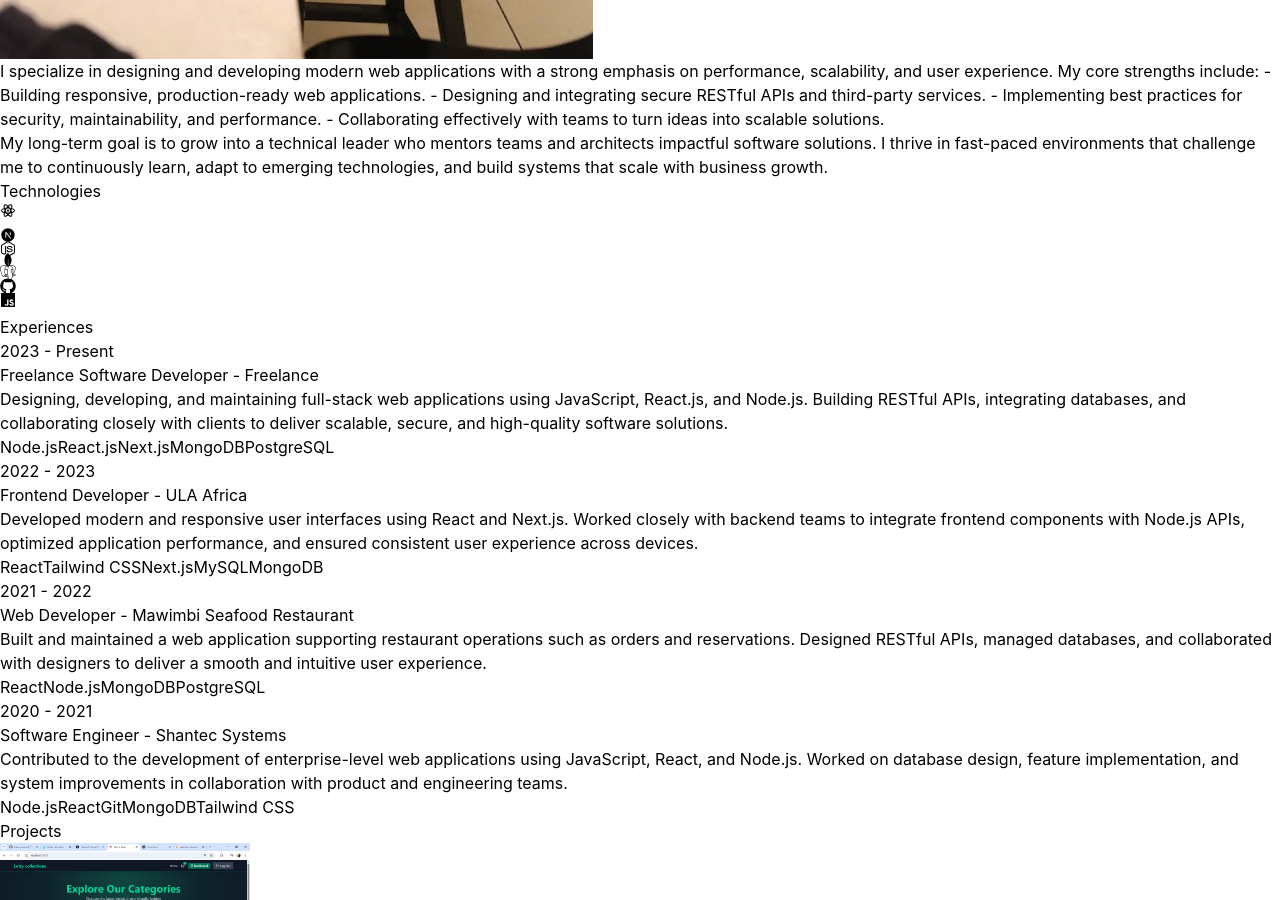
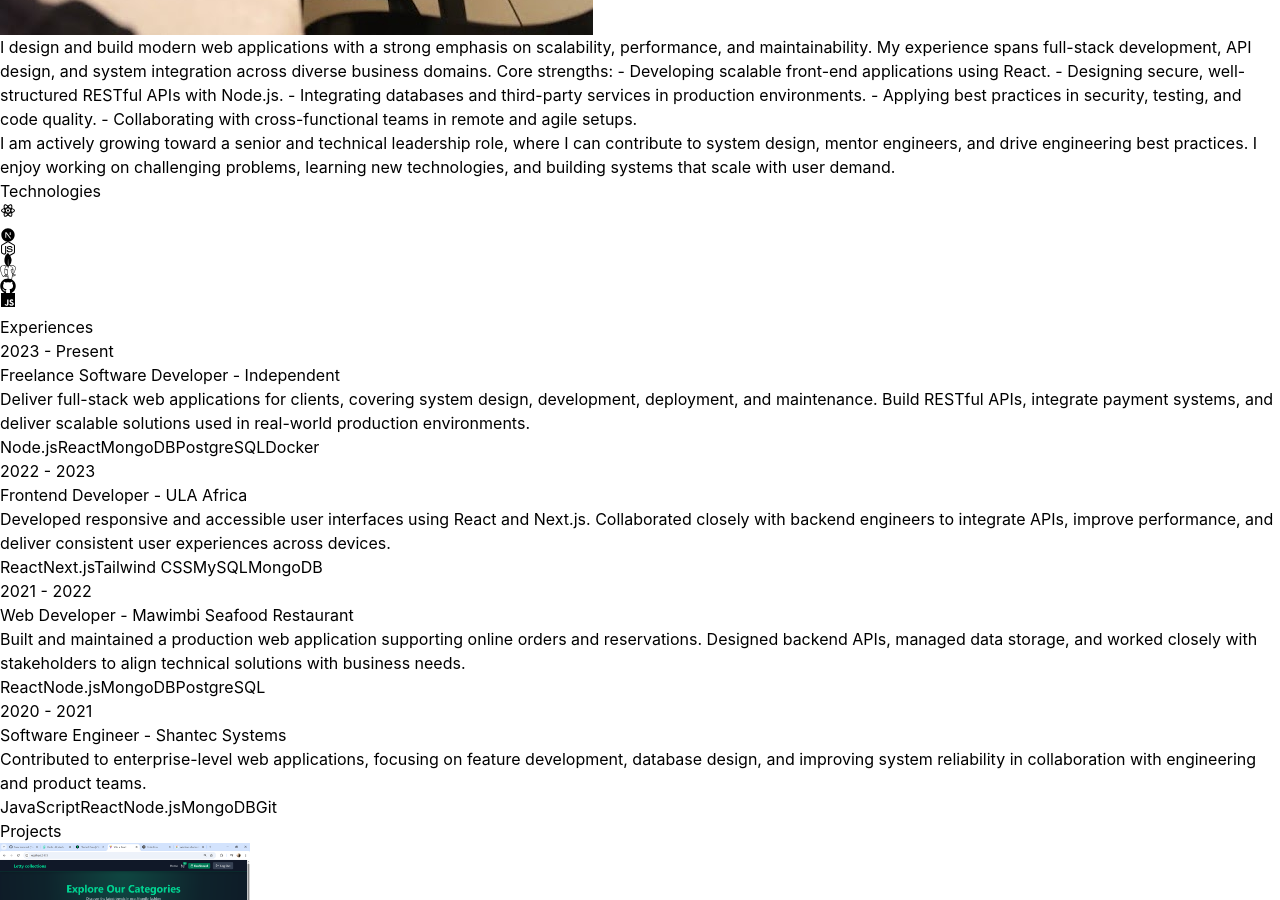
Before and after one commit to Francisomondi/My_Portfolio, a React (Vite) app: page / in a window 1280 px wide. Shown: the part 1900-2800 px from the top of the page. Built offline with nearby package versions, Linux system fonts and the light colour scheme.

Commit message:
improved structure

```diff
--- a/src/constants/index.js
+++ b/src/constants/index.js
@@ -4,57 +4,58 @@ import project3 from "../assets/projects/project-3.jpg";
 import project4 from "../assets/projects/project-4.jpg";
 
 export const HERO_CONTENT = `
-I am a results-driven software developer focused on building scalable, high-performance, and user-centric web applications.
-With strong expertise in the MERN stack (MongoDB, Express, React, Node.js), I enjoy solving complex problems, designing clean architectures,
-and delivering reliable digital products that create real business value.
+Full-stack software developer with strong experience building scalable, production-ready web applications.
+I specialize in JavaScript and the MERN stack, with a focus on clean architecture, performance optimization,
+and delivering reliable products for real-world use cases.
 `;
 
 export const ABOUT_TEXT = `
-I specialize in designing and developing modern web applications with a strong emphasis on performance, scalability, and user experience.
+I design and build modern web applications with a strong emphasis on scalability, performance, and maintainability.
+My experience spans full-stack development, API design, and system integration across diverse business domains.
 
-My core strengths include:
-- Building responsive, production-ready web applications.
-- Designing and integrating secure RESTful APIs and third-party services.
-- Implementing best practices for security, maintainability, and performance.
-- Collaborating effectively with teams to turn ideas into scalable solutions.
+Core strengths:
+- Developing scalable front-end applications using React.
+- Designing secure, well-structured RESTful APIs with Node.js.
+- Integrating databases and third-party services in production environments.
+- Applying best practices in security, testing, and code quality.
+- Collaborating with cross-functional teams in remote and agile setups.
 `;
 
 export const ABOUT_TEXT2 = `
-My long-term goal is to grow into a technical leader who mentors teams and architects impactful software solutions.
-I thrive in fast-paced environments that challenge me to continuously learn, adapt to emerging technologies,
-and build systems that scale with business growth.
+I am actively growing toward a senior and technical leadership role, where I can contribute to system design,
+mentor engineers, and drive engineering best practices. I enjoy working on challenging problems,
+learning new technologies, and building systems that scale with user demand.
 `;
 
 export const EXPERIENCES = [
   {
     year: "2023 - Present",
     role: "Freelance Software Developer",
-    company: "Freelance",
+    company: "Independent",
     description: `
-Designing, developing, and maintaining full-stack web applications using JavaScript, React.js, and Node.js.
-Building RESTful APIs, integrating databases, and collaborating closely with clients to deliver scalable,
-secure, and high-quality software solutions.
+Deliver full-stack web applications for clients, covering system design, development, deployment, and maintenance.
+Build RESTful APIs, integrate payment systems, and deliver scalable solutions used in real-world production environments.
     `,
-    technologies: ["Node.js", "React.js", "Next.js", "MongoDB", "PostgreSQL"],
+    technologies: ["Node.js", "React", "MongoDB", "PostgreSQL", "Docker"],
   },
   {
     year: "2022 - 2023",
     role: "Frontend Developer",
     company: "ULA Africa",
     description: `
-Developed modern and responsive user interfaces using React and Next.js.
-Worked closely with backend teams to integrate frontend components with Node.js APIs,
-optimized application performance, and ensured consistent user experience across devices.
+Developed responsive and accessible user interfaces using React and Next.js.
+Collaborated closely with backend engineers to integrate APIs, improve performance,
+and deliver consistent user experiences across devices.
     `,
-    technologies: ["React", "Tailwind CSS", "Next.js", "MySQL", "MongoDB"],
+    technologies: ["React", "Next.js", "Tailwind CSS", "MySQL", "MongoDB"],
   },
   {
     year: "2021 - 2022",
     role: "Web Developer",
     company: "Mawimbi Seafood Restaurant",
     description: `
-Built and maintained a web application supporting restaurant operations such as orders and reservations.
-Designed RESTful APIs, managed databases, and collaborated with designers to deliver a smooth and intuitive user experience.
+Built and maintained a production web application supporting online orders and reservations.
+Designed backend APIs, managed data storage, and worked closely with stakeholders to align technical solutions with business needs.
     `,
     technologies: ["React", "Node.js", "MongoDB", "PostgreSQL"],
   },
@@ -63,10 +64,10 @@ Designed RESTful APIs, managed databases, and collaborated with designers to del
     role: "Software Engineer",
     company: "Shantec Systems",
     description: `
-Contributed to the development of enterprise-level web applications using JavaScript, React, and Node.js.
-Worked on database design, feature implementation, and system improvements in collaboration with product and engineering teams.
+Contributed to enterprise-level web applications, focusing on feature development, database design,
+and improving system reliability in collaboration with engineering and product teams.
     `,
-    technologies: ["Node.js", "React", "Git", "MongoDB", "Tailwind CSS"],
+    technologies: ["JavaScript", "React", "Node.js", "MongoDB", "Git"],
   },
 ];
 
@@ -75,41 +76,41 @@ export const PROJECTS = [
     title: "Leemart Enterprises",
     image: project1,
     description:
-      "A full-featured e-commerce platform with product management, shopping cart functionality, secure authentication, and M-Pesa payment integration.",
-    technologies: ["React", "Cloudinary", "Tailwind CSS", "Node.js", "MongoDB", "M-Pesa Daraja API"],
+      "Production e-commerce platform with secure authentication, inventory management, and mobile money payment integration.",
+    technologies: ["React", "Node.js", "MongoDB", "Tailwind CSS", "M-Pesa API"],
     liveLink: "https://leemart.co.ke",
     githubLink: "https://github.com/Francisomondi/My_Portfolio",
   },
   {
-    title: "Church Donation Web App",
+    title: "Church Donation Platform",
     image: project2,
     description:
-      "A modern donation platform that enables churches and faith-based organizations to collect tithes, offerings, and project contributions via M-Pesa STK Push in a secure and mobile-friendly way.",
-    technologies: ["React (Vite)", "MongoDB", "Node.js", "Tailwind CSS", "M-Pesa Daraja API"],
+      "Web-based donation system enabling organizations to collect contributions through mobile payments using secure API integrations.",
+    technologies: ["React", "Node.js", "MongoDB", "Tailwind CSS", "M-Pesa API"],
     liveLink: "https://churchdonation.onrender.com",
     githubLink: "https://github.com/Francisomondi/churchDonation/",
   },
   {
-    title: "Africa’s Talking USSD Airtime Purchase API",
+    title: "USSD Airtime Purchase API",
     image: project3,
     description:
-      "A USSD-based application that allows users to purchase airtime using a USSD code and complete payments through M-Pesa STK Push.",
-    technologies: ["Node.js", "MongoDB", "Africa’s Talking API", "M-Pesa Daraja API"],
+      "Backend service enabling airtime purchases via USSD with mobile payment processing and third-party API integration.",
+    technologies: ["Node.js", "MongoDB", "Africa’s Talking API", "M-Pesa API"],
     githubLink: "https://github.com/Francisomondi/Airtime-Ussd-Daraja",
   },
   {
-    title: "Mawimbi Seafood Web Application",
+    title: "Restaurant Ordering & Reservation System",
     image: project4,
     description:
-      "A restaurant web platform that enables customers to place orders, make reservations, and interact with the business online.",
-    technologies: ["React", "Tailwind CSS", "Node.js", "Express", "MySQL"],
+      "Full-stack web application for managing online food orders and reservations with a focus on usability and performance.",
+    technologies: ["React", "Node.js", "Express", "MySQL", "Tailwind CSS"],
     liveLink: "https://mawimbiseafood.com",
     githubLink: "https://github.com/Francisomondi/mawimbi",
   },
 ];
 
 export const CONTACT = {
-  address: "Outer Ring Road, Embakasi, Nairobi",
+  address: "Nairobi, Kenya",
   phoneNo: "+254 740 694770",
   email: "francisomondi17@gmail.com",
 };
```
